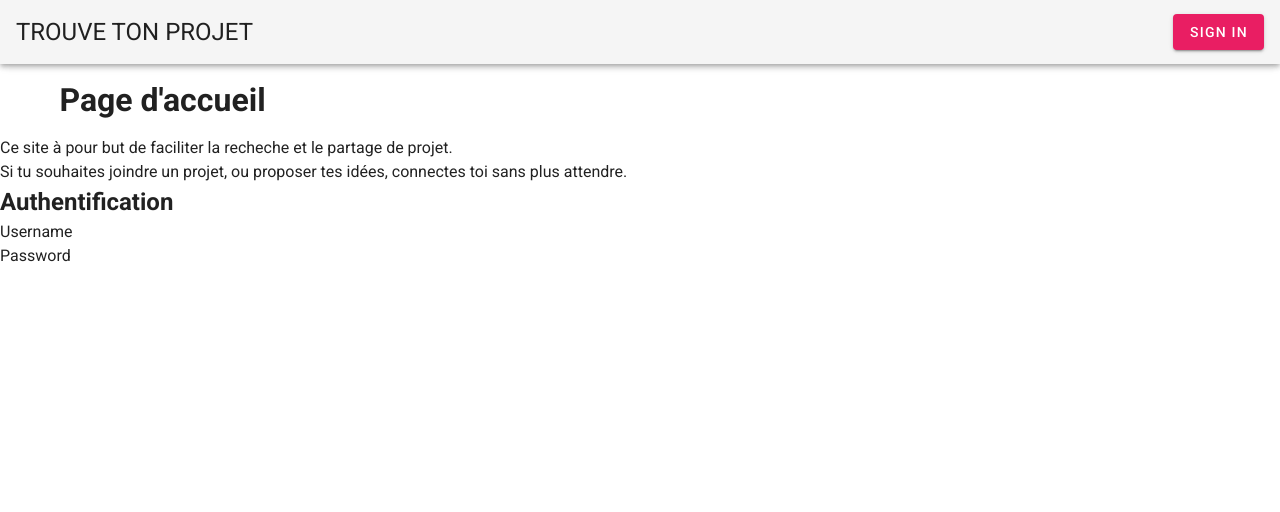
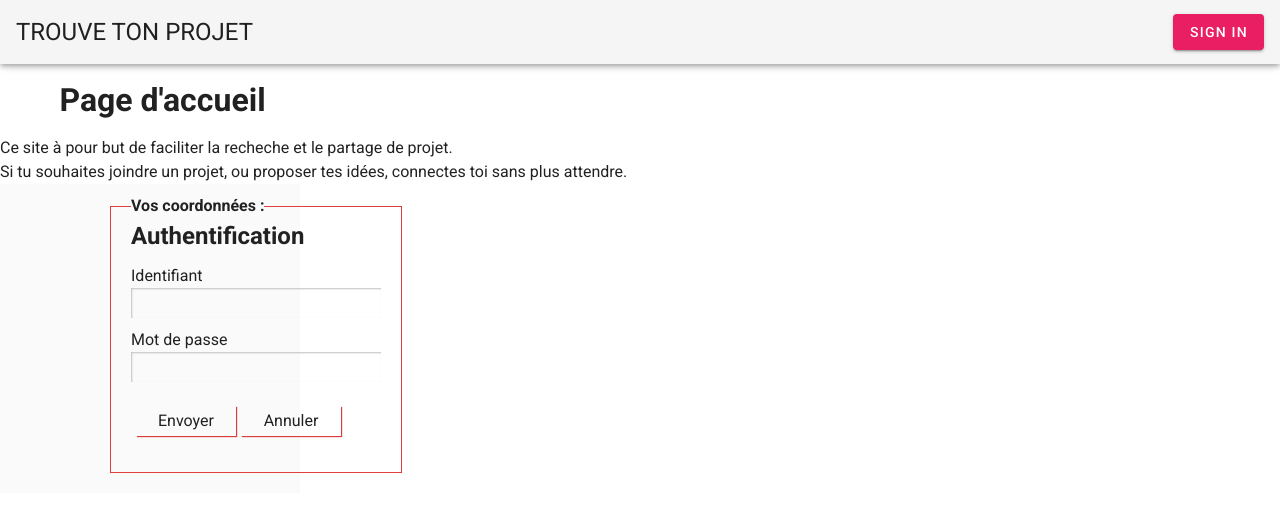
Before and after one commit to danielgrably/trouvetonprojet, a Vue app: page / in a window 1280 px wide. Shown: the top 512 px of the page. Built offline with nearby package versions, Linux system fonts and the light colour scheme.

Commit message:
Visuel authentification

```diff
--- a/src/components/HelloWorld.vue
+++ b/src/components/HelloWorld.vue
@@ -4,8 +4,7 @@
       text-center
       wrap
     >
-      <h1 style="text-align: center">
-        Page d'accueil</h1>
+      <h1>Page d'accueil</h1>
     </v-layout>
   </v-container>
 </template>
--- a/src/components/Login.vue
+++ b/src/components/Login.vue
@@ -1,20 +1,84 @@
 <template>
+
+  <form action="login.php" method="post" >
+  <div class="outer-div">
+    <fieldset>
+      <h2 class="login-heading">Authentification</h2>
+      <legend>Vos coordonnées :</legend>
+      <div class="form-control">
+        <label for="text">Identifiant</label>
+        <input type="text" name="username" id="username" class="login-input" v-model="username" />
+      </div>
+      <div class="form-control mb-more">
+        <label for="password">Mot de passe</label>
+        <input type="password" name="password" id="password" class="login-input" v-model="password" />
+      </div>
+      <p><br>
+        <input type="submit" value="Envoyer" />
+        <input type="reset" value="Annuler" />
+      </p>
+    </fieldset>
+  </div>
+
+  </form>
+  <!--
     <div class="login-form">
         <h2 class="login-heading">Authentification</h2>
         <form action="#" @submit.prevent="login">
 
             <div class="form-control">
                 <label for="text">Username</label>
-                <input type="text" name="username" id="username" class="login-input" v-model="username">
+                <input type="text" name="username" id="username" class="login-input" v-model="username" />
             </div>
 
             <div class="form-control mb-more">
                 <label for="password">Password</label>
-                <input type="password" name="password" id="password" class="login-input" v-model="password">
+                <input type="password" name="password" id="password" class="login-input" v-model="password" />
             </div>
         </form>
     </div>
+    -->
 </template>
+
+<style>
+form {
+ background-color:#FAFAFA;
+ padding:10px;
+ width:300px;
+ }
+fieldset {
+ padding:0 20px 20px 20px;
+ margin-bottom:10px;
+ border:1px solid #DF3F3F;
+ }
+legend {
+ color:#DF3F3F;
+ font-weight:bold
+ }
+label {
+ margin-top:10px;
+ display:block;
+ }
+input, textarea, select, option {
+ background-color:#FFF3F3;
+ }
+input, textarea, select {
+ padding:3px;
+ border:1px solid #F5C5C5;
+ border-radius:5px;
+ width:250px;
+ box-shadow:1px 1px 2px #C0C0C0 inset;
+ }
+input[type=submit], input[type=reset] {
+ width:100px;
+ margin-left:5px;
+ box-shadow:1px 1px 1px #D83F3D;
+ cursor:pointer;
+ }
+ .outer-div{
+   margin-left: 100px;
+ }
+</style>
 
 <script>
 export default {
```
